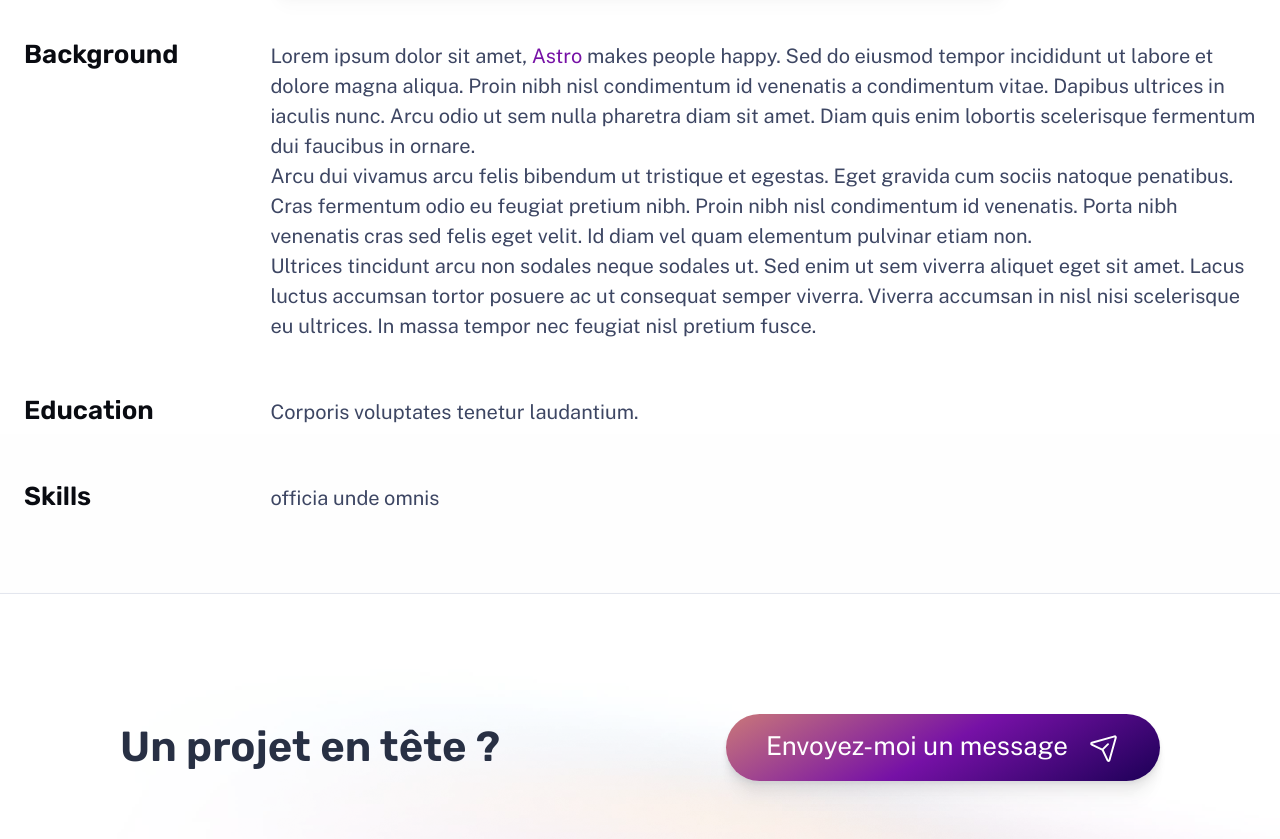
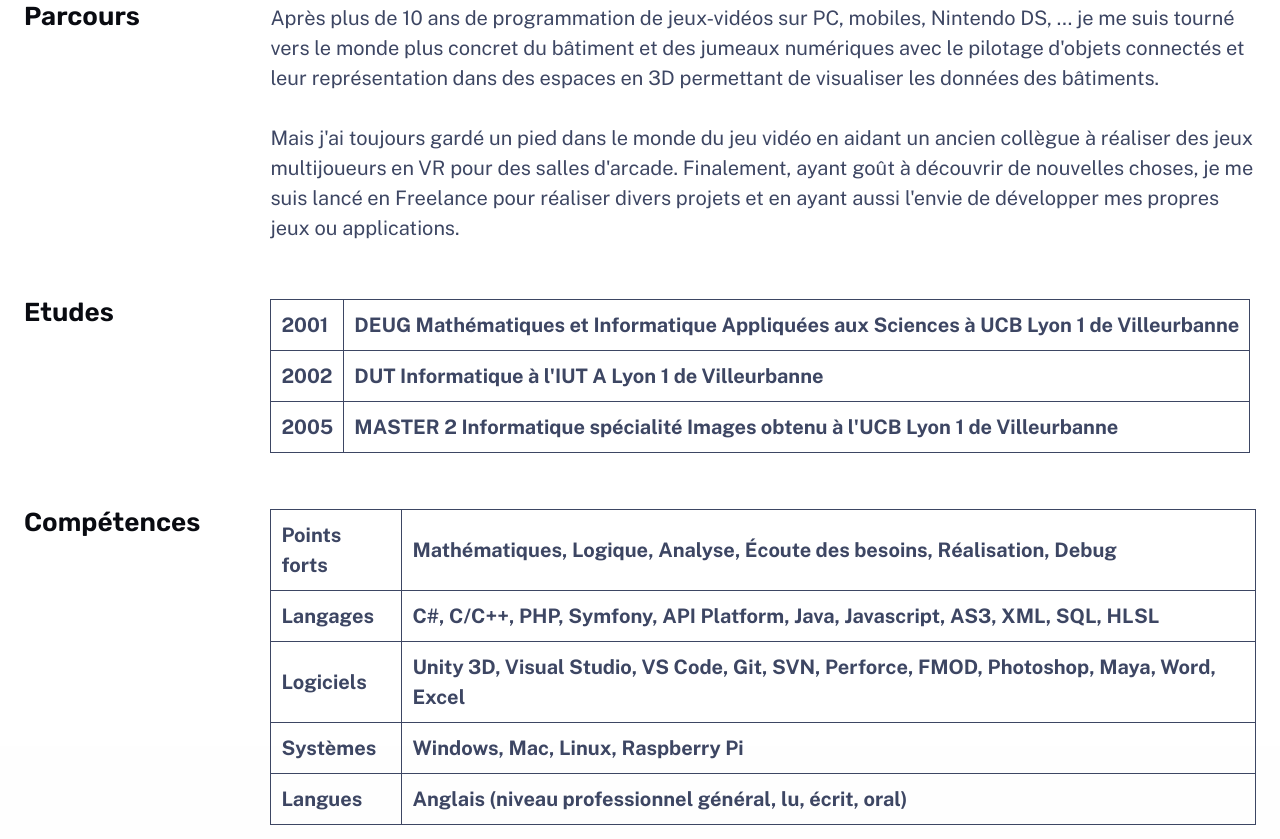
Before and after one commit to RaphBen69/portfolio, an Astro site: page /portfolio/about in a window 1280 px wide. Shown: the part 821-1660 px from the top of the page. Built offline with nearby package versions, Linux system fonts and the light colour scheme; Astro itself is replaced by a stand-in of ours.

Commit message:
[CHANGED] About page

```diff
--- a/src/pages/about.astro
+++ b/src/pages/about.astro
@@ -5,54 +5,81 @@ import ContactCTA from '../components/ContactCTA.astro';
 import Hero from '../components/Hero.astro';
 ---
 
-<BaseLayout title="About | Jeanine White" description="About Jeanine White Lorem Ipsum">
+<BaseLayout title="About | Raphael Benedetto" description="About Raphael Benedetto">
 	<div class="stack gap-20">
 		<main class="wrapper about">
 			<Hero
 				title="About"
-				tagline="Thanks for stopping by. Read below to learn more about myself and my background."
+				tagline="Découvrez en plus sur mon parcours et mes compétences"
 			>
 				<img
 					width="1553"
 					height="873"
-					src="/portfolio/assets/at-work.jpg"
-					alt="Jeanine White at work with a colleague"
+					src="/portfolio/assets/code-fx.jpg"
+					alt="Raphael Benedetto "
 				/>
 			</Hero>
 
 			<section>
-				<h2 class="section-title">Background</h2>
+				<h2 class="section-title">Parcours</h2>
 				<div class="content">
 					<p>
-						Lorem ipsum dolor sit amet, <a href="https://astro.build/">Astro</a> makes people happy.
-						Sed do eiusmod tempor incididunt ut labore et dolore magna aliqua. Proin nibh nisl condimentum
-						id venenatis a condimentum vitae. Dapibus ultrices in iaculis nunc. Arcu odio ut sem nulla
-						pharetra diam sit amet. Diam quis enim lobortis scelerisque fermentum dui faucibus in ornare.
+						Après plus de 10 ans de programmation de jeux-vidéos sur PC, mobiles, Nintendo DS, ...
+						je me suis tourné vers le monde plus concret du bâtiment et des jumeaux numériques avec le pilotage d'objets connectés
+						et leur représentation dans des espaces en 3D permettant de visualiser les données des bâtiments.
 					</p>
+					<br>
 					<p>
-						Arcu dui vivamus arcu felis bibendum ut tristique et egestas. Eget gravida cum sociis
-						natoque penatibus. Cras fermentum odio eu feugiat pretium nibh. Proin nibh nisl
-						condimentum id venenatis. Porta nibh venenatis cras sed felis eget velit. Id diam vel
-						quam elementum pulvinar etiam non.
-					</p>
-					<p>
-						Ultrices tincidunt arcu non sodales neque sodales ut. Sed enim ut sem viverra aliquet
-						eget sit amet. Lacus luctus accumsan tortor posuere ac ut consequat semper viverra.
-						Viverra accumsan in nisl nisi scelerisque eu ultrices. In massa tempor nec feugiat nisl
-						pretium fusce.
+						Mais j'ai toujours gardé un pied dans le monde du jeu vidéo en aidant un ancien collègue à réaliser des jeux multijoueurs
+						en VR pour des salles d'arcade. Finalement, ayant goût à découvrir de nouvelles choses, je me suis lancé en Freelance pour réaliser
+						divers projets et en ayant aussi l'envie de développer mes propres jeux ou applications.
 					</p>
 				</div>
 			</section>
 			<section>
-				<h2 class="section-title">Education</h2>
+				<h2 class="section-title">Etudes</h2>
 				<div class="content">
-					<p>Corporis voluptates tenetur laudantium.</p>
+					<table >
+						<tr>
+							<th>2001</th>
+							<th>DEUG Mathématiques et Informatique Appliquées aux Sciences à UCB Lyon 1 de Villeurbanne</th>
+						</tr>
+						<tr>
+							<th>2002</th>
+							<th>DUT Informatique à l'IUT A Lyon 1 de Villeurbanne</th>
+						</tr>
+						<tr>
+							<th>2005</th>
+							<th>MASTER 2 Informatique spécialité Images obtenu à l'UCB Lyon 1 de Villeurbanne</th>
+						</tr>
+					</table>
 				</div>
 			</section>
 			<section>
-				<h2 class="section-title">Skills</h2>
+				<h2 class="section-title">Compétences</h2>
 				<div class="content">
-					<p>officia unde omnis</p>
+					<table >
+						<tr>
+							<th>Points forts</th>
+							<th>Mathématiques, Logique, Analyse, Écoute des besoins, Réalisation, Debug</th>
+						</tr>
+						<tr>
+							<th>Langages</th>
+							<th>C#, C/C++, PHP, Symfony, API Platform, Java, Javascript, AS3, XML, SQL, HLSL</th>
+						</tr>
+						<tr>
+							<th>Logiciels</th>
+							<th>Unity 3D, Visual Studio, VS Code, Git, SVN, Perforce, FMOD, Photoshop, Maya, Word, Excel</th>
+						</tr>
+						<tr>
+							<th>Systèmes</th>
+							<th>Windows, Mac, Linux, Raspberry Pi</th>
+						</tr>
+						<tr>
+							<th>Langues</th>
+							<th>Anglais (niveau professionnel général, lu, écrit, oral)</th>
+						</tr>
+					</table>
 				</div>
 			</section>
 		</main>
--- a/src/styles/global.css
+++ b/src/styles/global.css
@@ -176,6 +176,13 @@ h5 {
 	font-size: var(--text-xl);
 }
 
+table, th, td {
+	border: 1px solid;
+	border-collapse: collapse;
+	text-align: left;
+	padding: 10px;
+  }
+
 /* Utilities */
 
 .sr-only {
```
Also changed, not shown: src/pages/work.astro (+4 -4 lines), public/assets/at-work.jpg (deleted), public/assets/code-fx.jpg (added), 1 other file.
